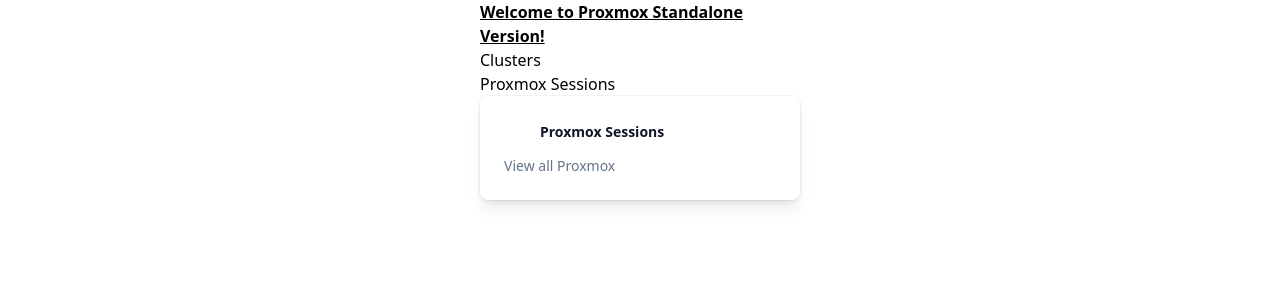
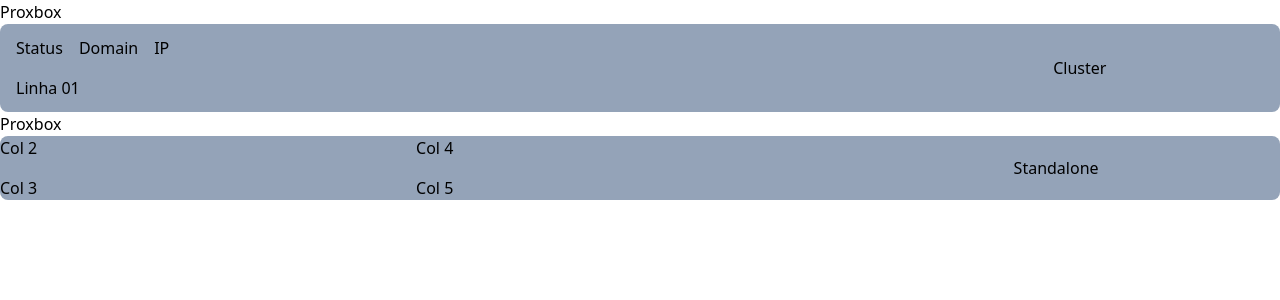
Before and after one commit to emersonfelipesp/netbox-proxbox, a Next.js app in the folder standalone/: page / in a window 1280 px wide. Shown: the top 300 px of the page. Built offline with nearby package versions, Linux system fonts and the light colour scheme.

Commit message:
Create draft of homepage with tailwind grid and flex

```diff
--- a/standalone/app/page.tsx
+++ b/standalone/app/page.tsx
@@ -3,25 +3,34 @@
 
 export default function Home() {
   return (
-    <div className="mx-auto max-w-xs">
-      <div >
-        <h1 className="text-3x1 font-bold underline">Welcome to Proxmox Standalone Version!</h1>
+    <>
+    <div className="container mx-auto">
+      <h1>Proxbox</h1>
+      <div className="grid grid-flow-col grid-col-3 grid-rows-2 gap-4 bg-slate-400 rounded-lg justifiy-around">
+
+        <div className="col-span-2 self-center pl-4 pt-3">
+          <div className="flex justify-start">
+            <span>Status</span>
+            <span className="inline-block ml-4">Domain</span>
+            <span className="inline-block ml-4">IP</span>
+          </div>
+        </div>
+        <div className="col-span-2 self-center pl-4 pb-3">Linha 01</div>
+        <div className="grid-start-2 row-span-2 self-center mx-auto">Cluster</div>
       </div>
+    </div>
+      <div className="lg:container mx-auto">
+        <h1>Proxbox</h1>
+        <div className="grid grid-flow-col grid-rows-2 gap-4 bg-slate-400 rounded-lg justifiy-around">
 
-      <ul>
-        <li><Link href="/cluster">Clusters</Link></li>
-        <li><Link href="/proxmox/sessions">Proxmox Sessions</Link></li>
-      </ul>
-
-      <a href="#" className="group block max-w-xs mx-auto rounded-lg p-6 bg-white ring-1 ring-slate-900/5 shadow-lg space-y-3 hover:bg-sky-500 hover:ring-sky-500">
-        <div className="flex items-center space-x-3">
-          <svg className="h-6 w-6 stroke-sky-500 group-hover:stroke-white" fill="none" viewBox="0 0 24 24"></svg>
-          <h3 className="text-slate-900 group-hover:text-white text-sm font-semibold">Proxmox Sessions</h3>
+          <div>Col 2</div>
+          <div>Col 3</div>
+          <div>Col 4</div>
+          <div>Col 5</div>
+          <div className="row-span-2 self-center mx-auto">Standalone</div>
         </div>
-        <p className="text-slate-500 group-hover:text-white text-sm">View all Proxmox </p>
-      </a>
-    </div>
-
+      </div>
+    </>
   )
 
 }
```
